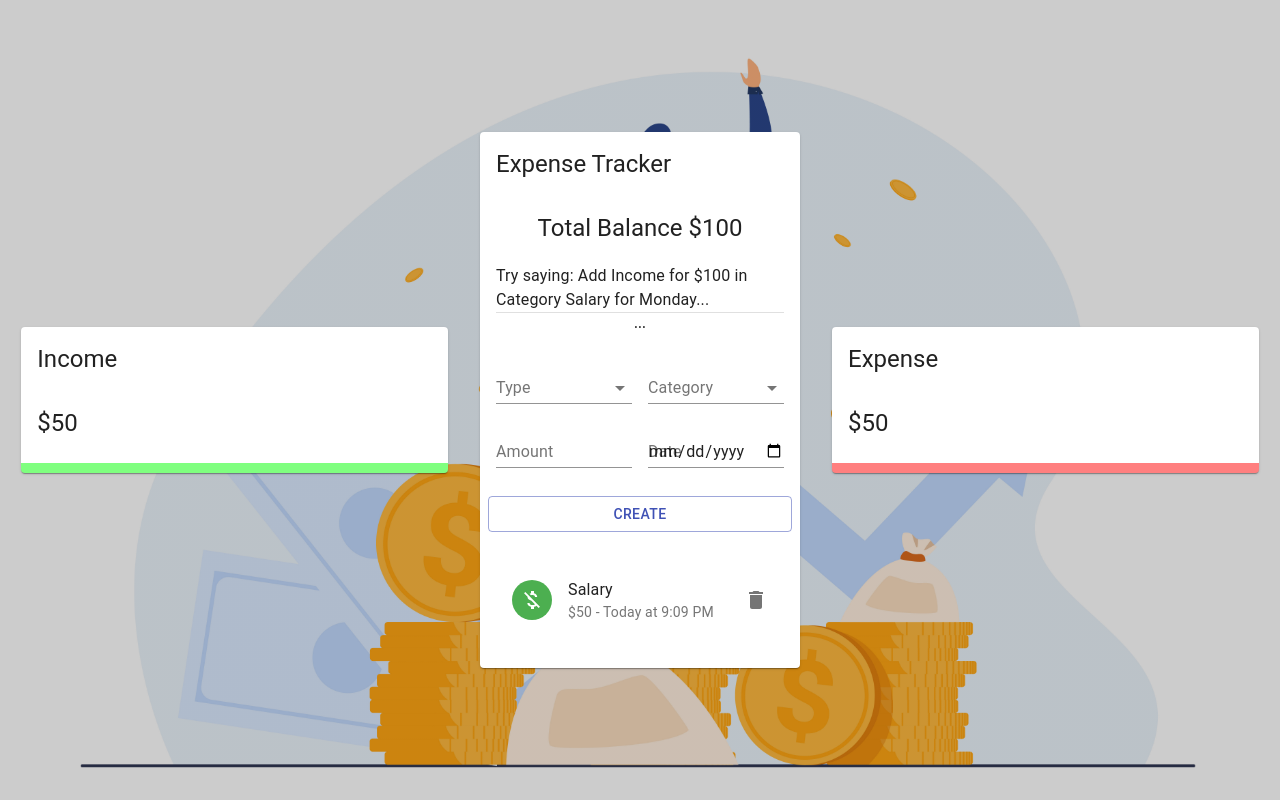
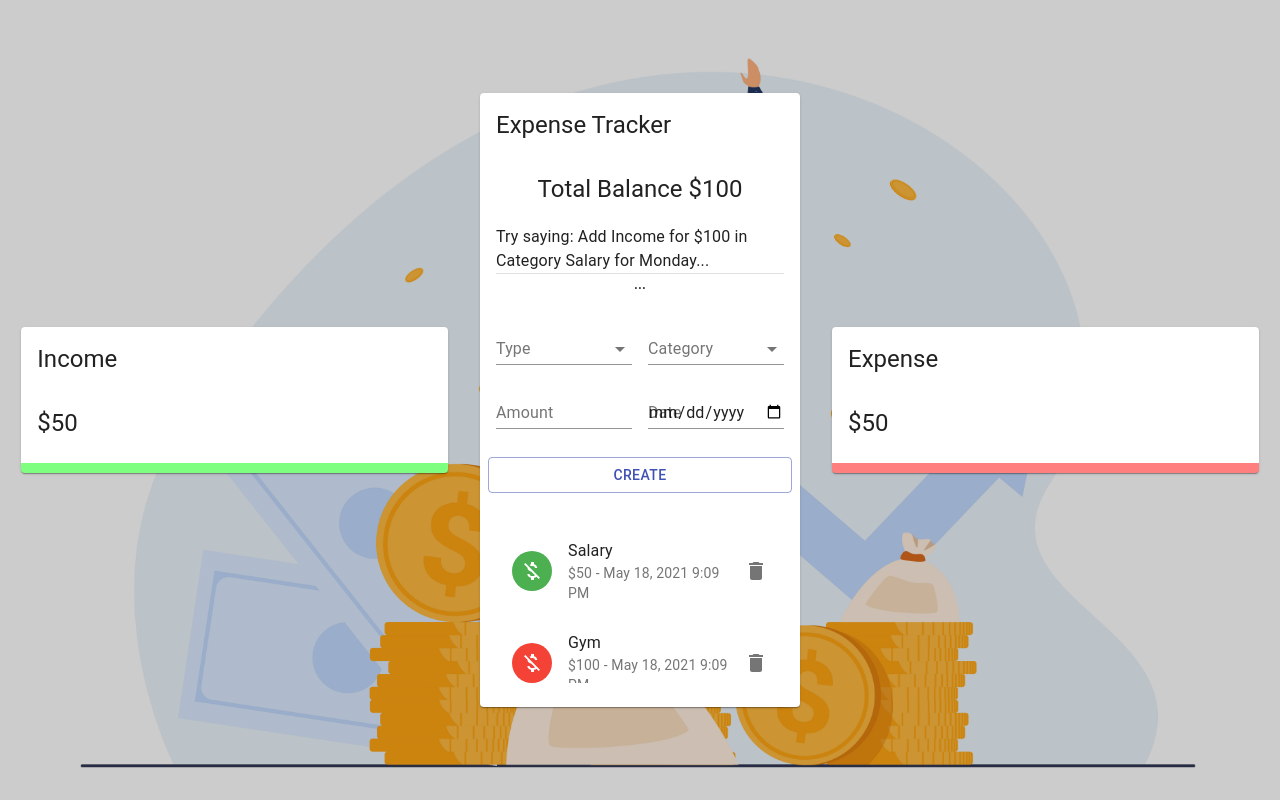
Before and after one commit to willtrinh/spendi, a React (Create React App) app: page / in a window 1280 px wide. Built offline with nearby package versions, Linux system fonts and the light colour scheme.

Commit message:
Implemented basic structure for context

```diff
--- a/src/components/Main/List/List.jsx
+++ b/src/components/Main/List/List.jsx
@@ -20,7 +20,21 @@ const List = () => {
       type: "Income",
       category: "Salary",
       amount: 50,
-      date: moment().calendar(),
+      date: moment().format("lll"),
+    },
+    {
+      id: 2,
+      type: "Expense",
+      category: "Gym",
+      amount: 100,
+      date: moment().format("lll"),
+    },
+    {
+      id: 3,
+      type: "Expense",
+      category: "Grocery",
+      amount: 100,
+      date: moment().format("lll"),
     },
   ];
 
```
Also changed, not shown: src/context/context.js (added, +12 -0 lines).
